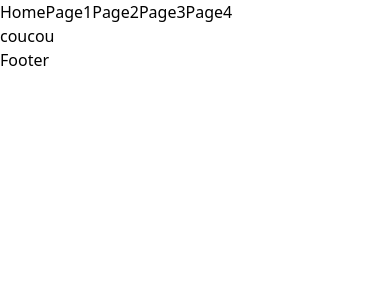
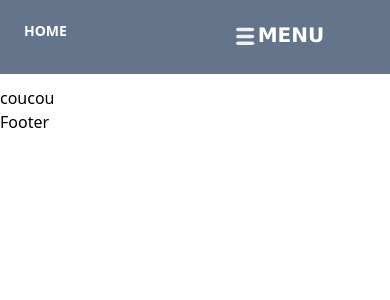
Before and after one commit to MartinezEmmanuel03/hackathon-2, a React (Vite) app in the folder frontend/: page / in a window 390 px wide. Shown: the top 300 px of the page. Built offline with nearby package versions, Linux system fonts and the light colour scheme.

Commit message:
Ajout navbar html/css + responsive menu burger vu mobile

```diff
--- /dev/null
+++ b/frontend/src/components/Nav/Nav.css
@@ -0,0 +1,49 @@
+.btn {
+  width: 150px;
+  height: 50px;
+  border-radius: 5px;
+  border: none;
+  transition: all 0.5s ease-in-out;
+  font-size: 20px;
+  font-family: Verdana, Geneva, Tahoma, sans-serif;
+  font-weight: 600;
+  display: flex;
+  align-items: center;
+  background: #040f16;
+  color: #f5f5f5;
+}
+
+.btn:hover {
+  box-shadow: 0 0 20px 0px #2e2e2e3a;
+}
+
+.btn .icon {
+  position: absolute;
+  height: 40px;
+  width: 70px;
+  display: flex;
+  justify-content: center;
+  align-items: center;
+  transition: all 0.5s;
+}
+
+.btn .text {
+  transform: translateX(55px);
+}
+
+.btn:hover .icon {
+  width: 175px;
+}
+
+.btn:hover .text {
+  transition: all 0.5s;
+  opacity: 0;
+}
+
+.btn:focus {
+  outline: none;
+}
+
+.btn:active .icon {
+  transform: scale(0.85);
+}
--- a/frontend/src/components/Nav/Nav.jsx
+++ b/frontend/src/components/Nav/Nav.jsx
@@ -1,14 +1,73 @@
-import React from "react";
+import React, { useState } from "react";
 import { Link } from "react-router-dom";
+import "./Nav.css";
 
 function Nav() {
+  const [navbarOpen, setNavbarOpen] = useState(false);
   return (
     <div>
-      <Link to="/">Home</Link>
-      <Link to="/page1">Page1</Link>
-      <Link to="/page2">Page2</Link>
-      <Link to="/page3">Page3</Link>
-      <Link to="/page4">Page4</Link>
+      <nav className="relative flex flex-wrap items-center justify-between px-2 py-3 bg-slate-500 mb-3">
+        <div className="container px-4 mx-auto flex flex-wrap items-center justify-between">
+          <div className="w-full relative flex justify-between lg:w-auto lg:static lg:block lg:justify-start">
+            <Link
+              to="/Home"
+              className="text-sm font-bold leading-relaxed inline-block mr-4 py-2 whitespace-nowrap uppercase text-white"
+            >
+              Home
+            </Link>
+            <button
+              className="btn text-white cursor-pointer text-xl leading-none px-1 pb-2 py-1 border border-solid border-transparent rounded bg-transparent block lg:hidden outline-none focus:outline-none"
+              type="button"
+              onClick={() => setNavbarOpen(!navbarOpen)}
+            >
+              <span className="icon pb-4">
+                <svg viewBox="0 0 175 80" width="40" height="40">
+                  <rect width="80" height="15" fill="#f0f0f0" rx="10" />
+                  <rect y="30" width="80" height="15" fill="#f0f0f0" rx="10" />
+                  <rect y="60" width="80" height="15" fill="#f0f0f0" rx="10" />
+                </svg>
+              </span>
+              <span className="text">MENU</span>
+            </button>
+          </div>
+          <div
+            className={`lg:flex flex-grow items-center${
+              navbarOpen ? " flex" : " hidden"
+            }`}
+            id="example-navbar-danger"
+          >
+            <Link
+              to="/page1"
+              className="px-3 py-2 flex items-center text-xs uppercase font-bold leading-snug text-white hover:opacity-75"
+            >
+              <i className="fab fa-pinterest text-lg leading-lg text-white opacity-75" />
+              <span className="ml-2">Page1</span>
+            </Link>
+            <Link
+              to="/page2"
+              className="px-3 py-2 flex items-center text-xs uppercase font-bold leading-snug text-white hover:opacity-75"
+            >
+              <i className="fab fa-pinterest text-lg leading-lg text-white opacity-75" />
+              <span className="ml-2">Page2</span>
+            </Link>
+
+            <Link
+              to="/page3"
+              className="px-3 py-2 flex items-center text-xs uppercase font-bold leading-snug text-white hover:opacity-75"
+            >
+              <i className="fab fa-pinterest text-lg leading-lg text-white opacity-75" />
+              <span className="ml-2">Page3</span>
+            </Link>
+            <Link
+              to="/page4"
+              className="px-3 py-2 flex items-center text-xs uppercase font-bold leading-snug text-white hover:opacity-75"
+            >
+              <i className="fab fa-pinterest text-lg leading-lg text-white opacity-75" />
+              <span className="ml-2">Page4</span>
+            </Link>
+          </div>
+        </div>
+      </nav>
     </div>
   );
 }
```
Also changed, not shown: 1 other file (tests, documents, lock files or other folders).
